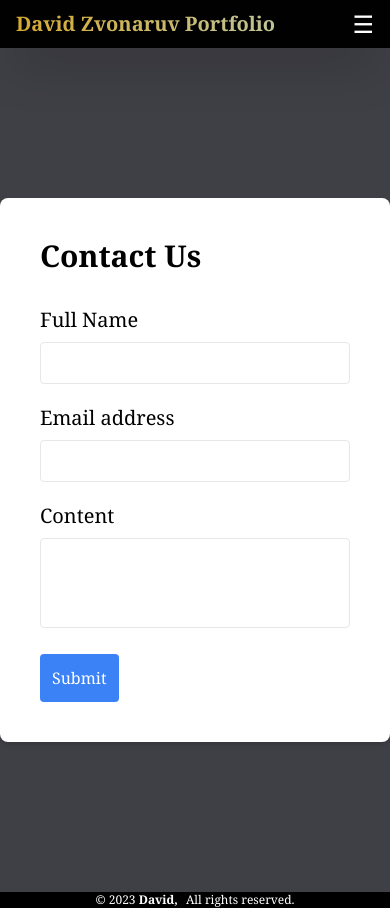
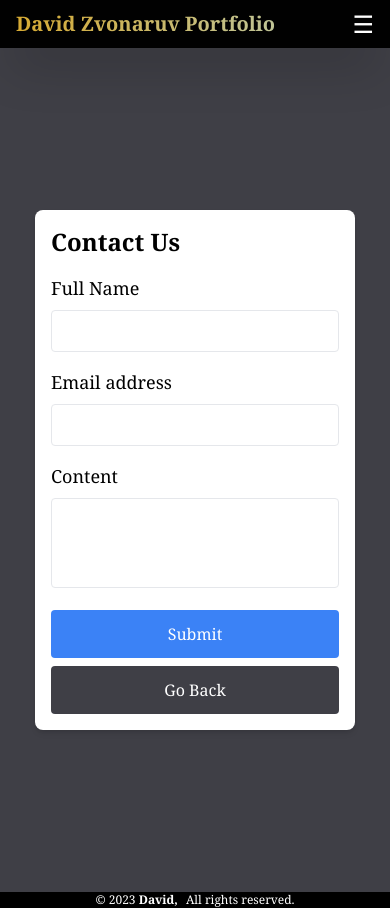
Before and after one commit to DavidZvonaruv5/My-portfolio, a Next.js app: page /contact in a window 390 px wide. Built offline with nearby package versions, Linux system fonts and the light colour scheme.

Commit message:
nodemailer api and contact responsiveness

```diff
--- a/app/api/send-mail/route.js
+++ b/app/api/send-mail/route.js
@@ -26,9 +26,6 @@ export async function POST(req) {
       Message: ${reqbody['message']}
     `
   };
-    const sent = await new Promise(() => {
       const result = transporter.sendMail(mailOptionsDavid)
-      return NextResponse(json({ result: 'Email sent' }),{status: 200})
-
-    })
+      return new NextResponse({ result: 'Email sent' })
 }
--- a/app/contact/page.jsx
+++ b/app/contact/page.jsx
@@ -1,5 +1,6 @@
 "use client";
 import { useState } from "react";
+import { useRouter } from "next/navigation"; // Corrected the import
 import "../globals.css";
 
 export default function Contact() {
@@ -9,20 +10,29 @@ export default function Contact() {
   const [submitting, setSubmitting] = useState(false);
   const [submitSuccess, setSubmitSuccess] = useState(false);
   const [submitError, setSubmitError] = useState(false);
+  const [redirecting, setRedirecting] = useState(false);
+  const router = useRouter();
 
   const handleFormSubmit = async (e) => {
     e.preventDefault();
     setSubmitting(true);
 
-    const body = { name: name, email: email, message: message };
+    const body = { name, email, message };
     try {
       const response = await fetch("/api/send-mail", {
         method: "POST",
         headers: { "Content-Type": "application/json" },
         body: JSON.stringify(body),
       });
-      if (response.ok) setSubmitSuccess(true);
-      else setSubmitError(true);
+      if (response.ok) {
+        setSubmitSuccess(true);
+        setRedirecting(true);
+        setTimeout(() => {
+          router.push("/");
+        }, 1500);
+      } else {
+        setSubmitError(true);
+      }
     } catch (error) {
       setSubmitError(true);
     }
@@ -30,15 +40,17 @@ export default function Contact() {
   };
 
   return (
-    <div className="flex justify-center items-center min-h-screen bg-zinc-700">
+    <div className="flex justify-center items-center min-h-screen bg-zinc-700 px-4 sm:px-0">
       <form
         onSubmit={handleFormSubmit}
-        className="bg-white p-10 rounded-lg shadow-md w-full max-w-lg"
+        className="bg-white p-4 sm:p-10 rounded-lg shadow-md w-full max-w-xs sm:max-w-lg"
       >
-        <h2 className="text-3xl mb-8 font-semibold">Contact Us</h2>
+        <h2 className="text-2xl sm:text-3xl mb-4 sm:mb-8 font-semibold">
+          Contact Us
+        </h2>
 
-        <div className="mb-5">
-          <label className="block text-xl mb-2" htmlFor="first-name">
+        <div className="mb-4 sm:mb-5">
+          <label className="block text-lg sm:text-xl mb-2" htmlFor="first-name">
             Full Name
           </label>
           <input
@@ -52,8 +64,8 @@ export default function Contact() {
           />
         </div>
 
-        <div className="mb-5">
-          <label className="block text-xl mb-2" htmlFor="email">
+        <div className="mb-4 sm:mb-5">
+          <label className="block text-lg sm:text-xl mb-2" htmlFor="email">
             Email address
           </label>
           <input
@@ -67,8 +79,8 @@ export default function Contact() {
           />
         </div>
 
-        <div className="mb-5">
-          <label className="block text-xl mb-2" htmlFor="message">
+        <div className="mb-4 sm:mb-5">
+          <label className="block text-lg sm:text-xl mb-2" htmlFor="message">
             Content
           </label>
           <textarea
@@ -82,24 +94,35 @@ export default function Contact() {
         </div>
 
         {submitSuccess && (
-          <div className="text-center text-green-500 mt-4" role="alert">
+          <div className="text-center text-green-500 mt-2 sm:mt-4" role="alert">
             Message sent successfully!
           </div>
         )}
         {submitError && (
-          <div className="text-center text-red-500 mt-4" role="alert">
+          <div className="text-center text-red-500 mt-2 sm:mt-4" role="alert">
             Error sending message. Please try again later.
           </div>
         )}
+        {redirecting && (
+          <div className="text-center text-blue-500 mt-2 sm:mt-4" role="alert">
+            Redirecting to home page...
+          </div>
+        )}
 
-        <div className="flex justify-between">
+        <div className="flex flex-col sm:flex-row justify-between mt-4">
           <button
             id="submitButton"
             type="submit"
-            className="bg-blue-500 text-white p-3 rounded hover:bg-blue-600"
+            className="bg-blue-500 text-white p-3 rounded hover:bg-blue-600 mb-2 sm:mb-0"
             disabled={submitting}
           >
             {submitting ? "Submitting..." : "Submit"}
+          </button>
+          <button
+            onClick={() => router.back()}
+            className="bg-zinc-700 text-white p-3 rounded hover:bg-zinc-900"
+          >
+            Go Back
           </button>
         </div>
       </form>
```
